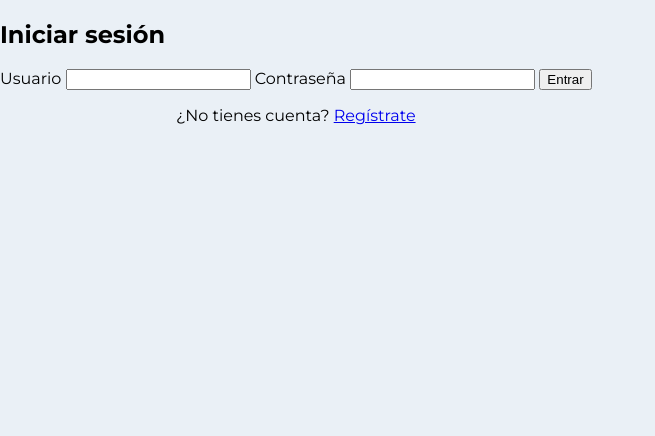
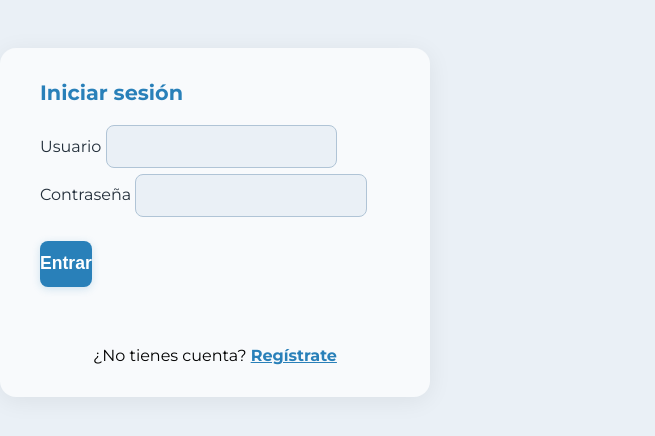
Before and after one commit to PablitoJbx/Parqueadero-prototipo1, a website: page public/index.html in a window 1280 px wide. Shown: the whole page, without its empty margins (0-655 px from the left). Drawn offline with Linux system fonts and the light colour scheme.

Commit message:
Add files via upload

```diff
--- a/public/index.html
+++ b/public/index.html
@@ -200,6 +200,95 @@
       0% { transform: rotate(0deg); }
       100% { transform: rotate(360deg); }
     }
+    .login-register {
+      background: #f8fafc;
+      padding: 2rem 2.5rem;
+      border-radius: 16px;
+      box-shadow: 0 4px 24px #0001;
+      margin: 3rem auto 0 auto;
+      max-width: 350px;
+      width: 100%;
+      display: flex;
+      flex-direction: column;
+      align-items: stretch;
+    }
+    .login-register h2 {
+      margin-top: 0;
+      color: #2980b9;
+      text-align: left;
+      font-size: 1.3em;
+      font-weight: 700;
+    }
+    .login-register label {
+      margin-top: 1rem;
+      font-weight: 500;
+      color: #222e3a;
+      margin-bottom: 0.2rem;
+    }
+    .login-register input[type="text"],
+    .login-register input[type="password"] {
+      padding: 0.7rem;
+      margin-top: 0.2rem;
+      border-radius: 8px;
+      border: 1px solid #b0c4d6;
+      font-size: 1rem;
+      background: #eaf0f6;
+      transition: border 0.2s;
+      margin-bottom: 0.2rem;
+    }
+    .login-register input[type="text"]:focus,
+    .login-register input[type="password"]:focus {
+      border: 1.5px solid #2980b9;
+      outline: none;
+      background: #fff;
+    }
+    .login-register button[type="submit"] {
+      margin-top: 1.3rem;
+      padding: 0.8rem 0;
+      background: #2980b9;
+      color: #fff;
+      border: none;
+      border-radius: 8px;
+      font-size: 1.1rem;
+      font-weight: 700;
+      cursor: pointer;
+      box-shadow: 0 2px 8px #2980b933;
+      transition: background 0.2s, box-shadow 0.2s, transform 0.15s;
+    }
+    .login-register button[type="submit"]:hover {
+      background: #3498db;
+      box-shadow: 0 4px 16px #2980b933;
+      transform: translateY(-2px) scale(1.04);
+    }
+    .login-register #loginMsg, .login-register #registerMsg {
+      margin-top: 1rem;
+      font-size: 1rem;
+      font-weight: 600;
+      min-height: 1.2em;
+    }
+    .login-register .error { color: #e74c3c; }
+    .login-register .success { color: #27ae60; }
+    .login-register .switch-link {
+      margin-top: 1.5rem;
+      text-align: center;
+      font-size: 1em;
+    }
+    .login-register .switch-link a {
+      color: #2980b9;
+      text-decoration: underline;
+      font-weight: 600;
+      cursor: pointer;
+      transition: color 0.2s;
+    }
+    .login-register .switch-link a:hover {
+      color: #1b6bb8;
+    }
+    @media (max-width: 600px) {
+      .login-register {
+        padding: 1.2rem 0.7rem;
+        max-width: 98vw;
+      }
+    }
   </style>
 </head>
 <body>
@@ -208,13 +297,13 @@
         <h2>Iniciar sesión</h2>
         <form id="loginForm">
           <label for="loginUser">Usuario</label>
-          <input id="loginUser" required maxlength="30" autocomplete="username" />
+          <input id="loginUser" type="text" required maxlength="30" autocomplete="username" />
           <label for="loginPass">Contraseña</label>
           <input id="loginPass" type="password" required maxlength="30" autocomplete="current-password" />
           <button type="submit">Entrar</button>
           <div id="loginMsg"></div>
         </form>
-        <div style="margin-top:1rem;text-align:center;">
+        <div class="switch-link">
           ¿No tienes cuenta? <a href="#" id="toRegister">Regístrate</a>
         </div>
       </div>
@@ -222,13 +311,13 @@
         <h2>Registro</h2>
         <form id="registerForm">
           <label for="registerUser">Usuario</label>
-          <input id="registerUser" required maxlength="30" autocomplete="username" />
+          <input id="registerUser" type="text" required maxlength="30" autocomplete="username" />
           <label for="registerPass">Contraseña</label>
           <input id="registerPass" type="password" required maxlength="30" autocomplete="new-password" />
           <button type="submit">Registrarse</button>
           <div id="registerMsg"></div>
         </form>
-        <div style="margin-top:1rem;text-align:center;">
+        <div class="switch-link">
           ¿Ya tienes cuenta? <a href="#" id="toLogin">Inicia sesión</a>
         </div>
       </div>
```
